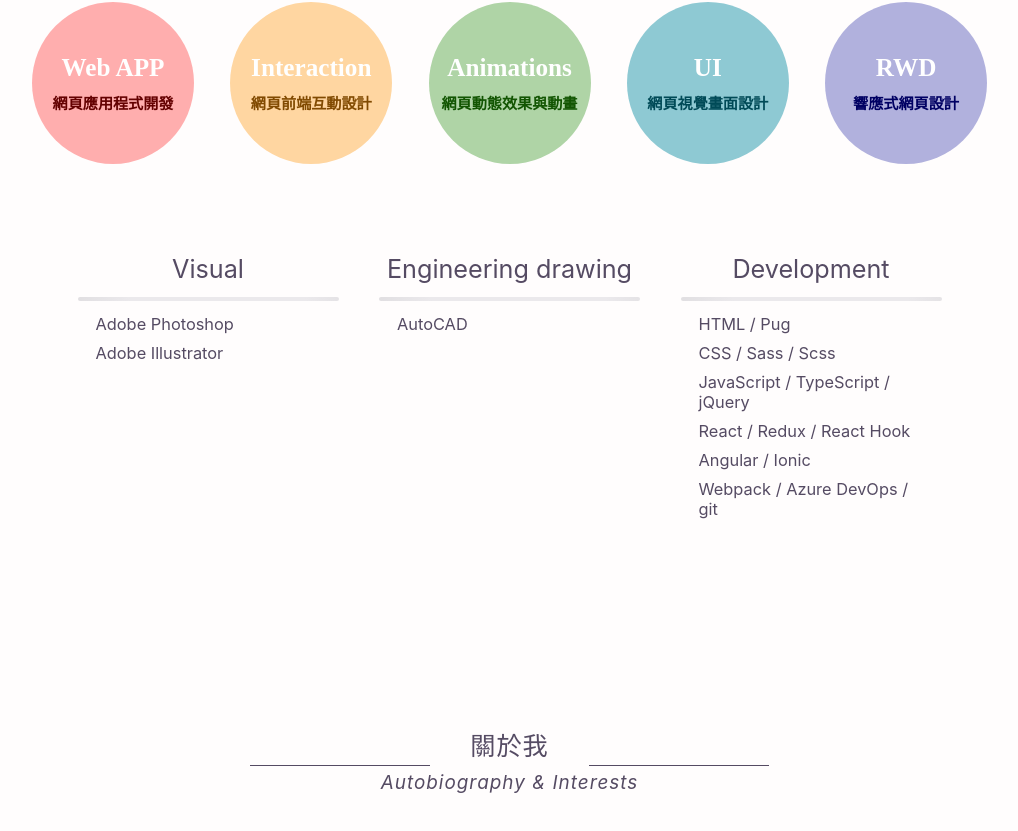
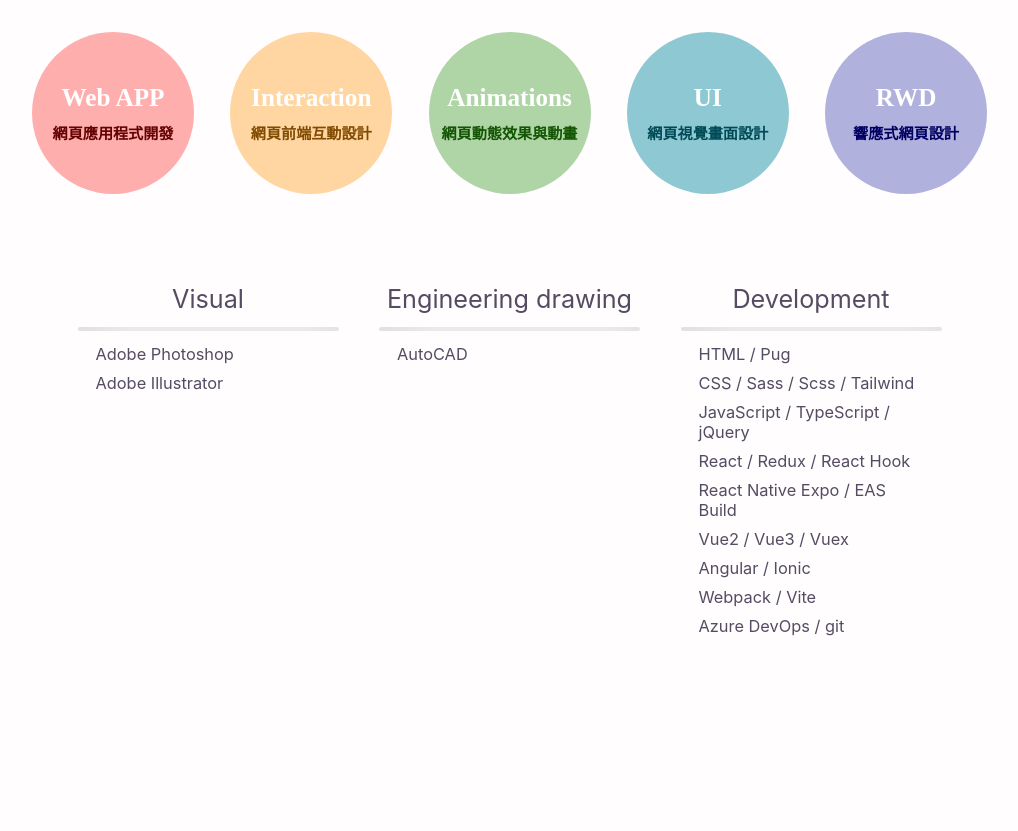
Before and after one commit to HongyiLiou/my-react-resume, a React (Create React App) app: page / in a window 1280 px wide. Shown: the part 2102-2933 px from the top of the page, without its empty margins (229-1247 px from the left). Built offline with nearby package versions, Linux system fonts and the light colour scheme.

Commit message:
update 20231029

```diff
--- a/src/configs/index.js
+++ b/src/configs/index.js
@@ -25,6 +25,7 @@ export const experience = [
     works: [
       '開發及維護使用 Vue 2、Vue 3 及 Laravel 後端框架結合的產品專案(Cheers快樂工作人、創新學院)',
       '維護使用 React 的產品專案(天下學習)',
+      '使用 Vue 3 進行 IT 內部系統開發',
       '使用 D3.js 協助開發策展網頁動態圖表',
       '開發UI/功能元件，串接後端API，修改維護網頁內容，互動設計，依照規格書開發產品',
       '操作 Google Tag Manager 埋碼',
@@ -84,11 +85,14 @@ export const tools = [
     type: 'Development',
     names: [
       'HTML / Pug',
-      'CSS / Sass / Scss',
+      'CSS / Sass / Scss / Tailwind',
       'JavaScript / TypeScript / jQuery',
       'React / Redux / React Hook',
+      'React Native Expo / EAS Build',
+      'Vue2 / Vue3 / Vuex',
       'Angular / Ionic',
-      'Webpack / Azure DevOps / git',
+      'Webpack / Vite',
+      'Azure DevOps / git',
     ],
   },
 ];
```
Also changed, not shown: 1 other file (tests, documents, lock files or other folders).
